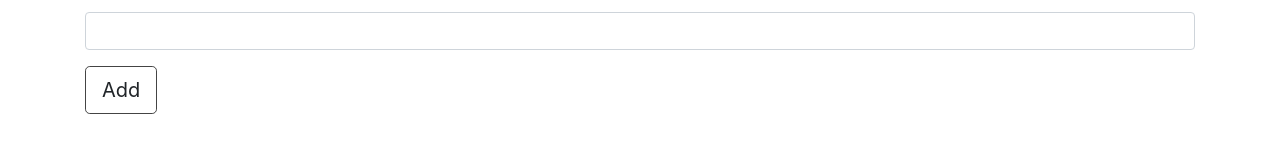
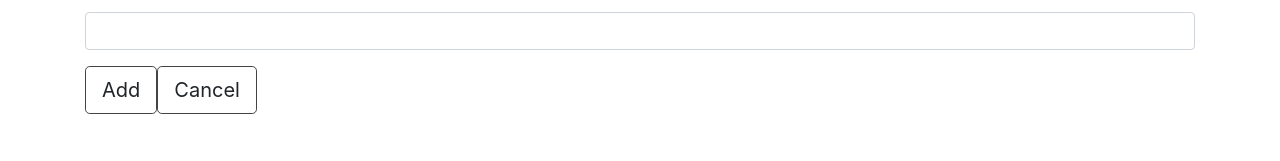
Before and after one commit to NickRossBrown/taproom-angular, an Angular app: page / in a window 1280 px wide. Both pictures are taken after a click on the button "Add Keg". Shown: the part 506-667 px from the top of the page. Built offline with nearby package versions, Linux system fonts and the light colour scheme; what angular-font-awesome would draw is missing.

Commit message:
Adjust styles, add cancel button to new form

```diff
--- a/src/app/edit-tap/edit-tap.component.css
+++ b/src/app/edit-tap/edit-tap.component.css
@@ -0,0 +1,3 @@
+h3 {
+	margin: 30px 0px;
+}
--- a/src/app/new-keg/new-keg.component.html
+++ b/src/app/new-keg/new-keg.component.html
@@ -1,4 +1,4 @@
-<button class="btn btn-lg btn-default btn-add" (click)="newButtonClicked()">
+<button class="btn btn-lg btn-default btn-add" (click)="showHideNewForm()">
   <fa name="plus"></fa>
   Add Keg
 </button>
@@ -26,4 +26,5 @@
     newName.value=''; newBrand.value=''; newPrice.value=''; newAbv.value='';">
     Add
   </button>
+  <button class="btn btn-lg btn-default" (click)="showHideNewForm()">Cancel</button>
 </div>
--- a/src/app/new-keg/new-keg.component.ts
+++ b/src/app/new-keg/new-keg.component.ts
@@ -15,7 +15,7 @@ export class NewKegComponent {
     this.addKeg(newKeg);
   }
 
-  newButtonClicked() {
+  showHideNewForm() {
     this.showNewForm = !this.showNewForm;
   }
 
```
